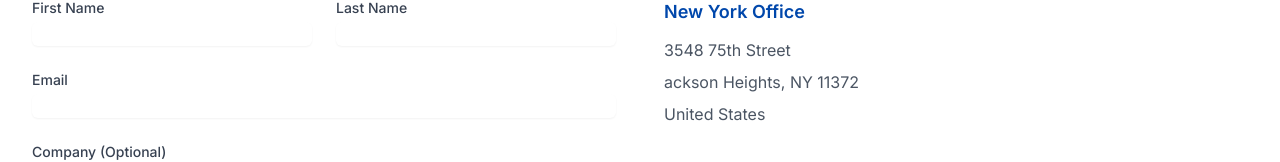
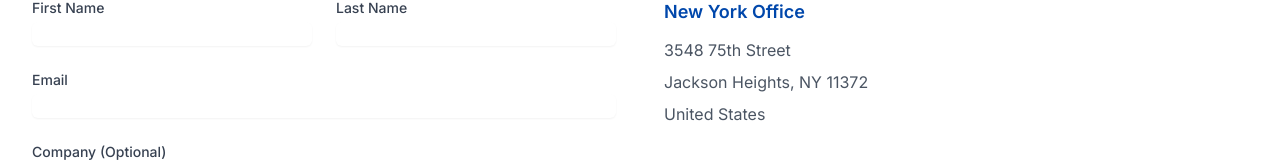
Before and after one commit to Leo309/Skynex-Website, a Next.js app: page /contact in a window 1280 px wide. Shown: the part 560-722 px from the top of the page. Built offline with nearby package versions, Linux system fonts and the light colour scheme.

Commit message:
Update Address

```diff
--- a/app/(routes)/contact/page.tsx
+++ b/app/(routes)/contact/page.tsx
@@ -40,7 +40,7 @@ export default function ContactPage() {
                   <h3 className="text-lg font-semibold mb-3 text-skynex-blue dark:text-skynex-accent">New York Office</h3>
                   <div className="space-y-2 text-gray-600 dark:text-gray-300">
                     <p>3548 75th Street</p>
-                    <p>ackson Heights, NY 11372</p>
+                    <p>Jackson Heights, NY 11372</p>
                     <p>United States</p>
                   </div>
                 </div>
```
Also changed, not shown: public/images/SKYNEX_Logo.png (added).
